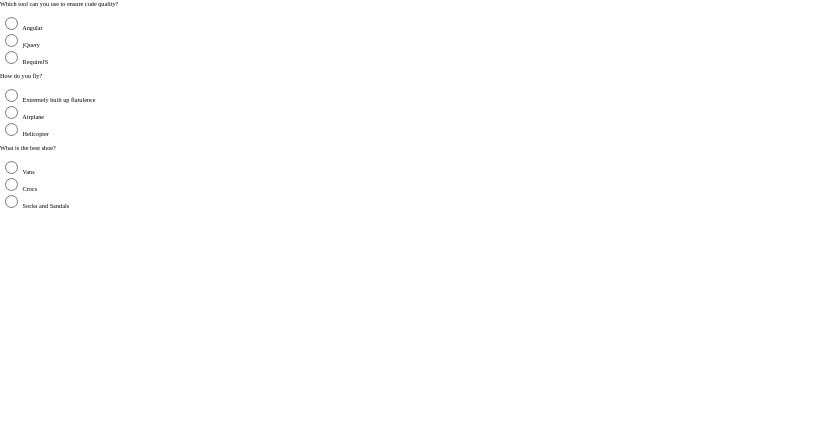
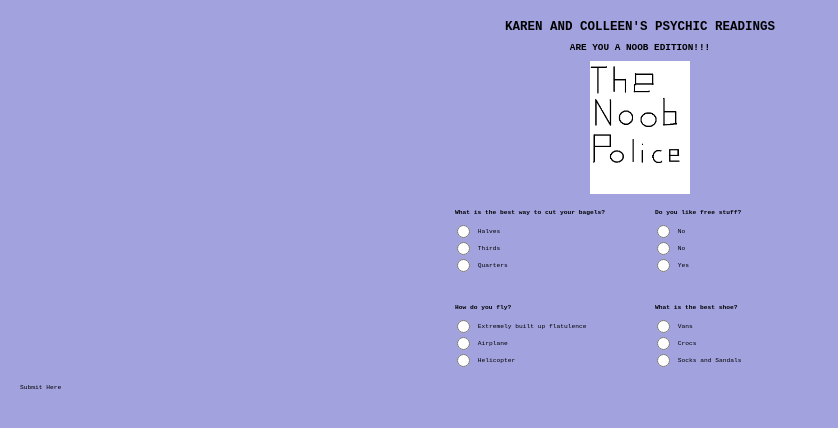
Before and after one commit to staten-island-tech/ap-csp-quiz-game-choikaren, a website built with Parcel: page src/index.html in a window 1280 px wide. Shown: the whole page, without its empty margins (0-838 px from the left). Built offline with nearby package versions, Linux system fonts and the light colour scheme.

Commit message:
10/14/2020
working!!

```diff
--- a/src/index.html
+++ b/src/index.html
@@ -1,15 +1,23 @@
 <html lang="en">
+
 <head>
     <meta charset="UTF-8">
     <meta name="viewport" content="width=device-width, initial-scale=1.0">
     <title>Document</title>
     <link rel="stylesheet" href="scss/style.scss">
 </head>
-<body>
-    <div class="quiz"></div>
-    <buttton class="submit"></buttton>
-    <div class="results"></div>
 
-    <script src="js/index.js" ></script>
+<body class="body">
+    <div class="title">
+        <h1>Karen and Colleen's Psychic Readings</h1>
+        <h2>are you a noob edition!!!</h2>
+        <img src="media/noob-police.gif" alt="">
+    </div>
+    <div id="quiz"></div>
+    <buttton id="submit">Submit Here</buttton>
+    <div id="results"></div>
+
+    <script src="js/index.js"></script>
 </body>
+
 </html>
--- a/src/js/DOM.js
+++ b/src/js/DOM.js
@@ -1,7 +1,7 @@
 const DOMSelectors = {
-    quizContainer: document.querySelector(".quiz"),
-    resultsContainer: document.querySelector(".results"),
-    submitButton: document.querySelector(".submit"),
+    quizContainer: document.querySelector("#quiz"),
+    resultsContainer: document.querySelector("#results"),
+    submitButton: document.querySelector("#submit"),
 };
 
 export {DOMSelectors};
--- a/src/js/index.js
+++ b/src/js/index.js
@@ -1,31 +1,61 @@
 import { quizQuestions } from "./questions";
 import { DOMSelectors } from "./DOM";
-console.log ("connected");
+console.log("connected");
 
 const init = function () {
 
-    quizQuestions.forEach((item) =>
+  quizQuestions.forEach((item) =>
 
-        DOMSelectors.quizContainer.insertAdjacentHTML("afterbegin",
-            `<div class="question">
-              <div class="questionAsked">${item.question}</div>
+    DOMSelectors.quizContainer.insertAdjacentHTML("afterbegin",
+      `<div class="question" id="${item.number}" >
+              <div class="questionAsked" >${item.question}</div>
               <br>
               <div class="choicesContainer" >
+                <div class="row" >
+                    <input type="radio" id="${item.answers}" name="${item.number}" value="${item.answers.a}">
+                    <label for="${item.answers.a}">${item.answers.a}</label>
+                </div>
 
-              <input type="radio" id="${item.answers.a}" name="${item.number}" value="${item.answers.a}">
-              <label for="${item.answers.a}">${item.answers.a}</label><br>
+                <div class="row" >
+                <input type="radio" id="${item.answers}" name="${item.number}" value="${item.answers.b}">
+                <label for="${item.answers}">${item.answers.b}</label>
+                </div>
 
-              <input type="radio" id="${item.answers.b}" name="${item.number}" value="${item.answers.b}">
-              <label for="${item.answers.b}">${item.answers.b}</label><br>
+                <div class="row" >
+                <input type="radio" id="${item.answers}" name="${item.number}"  value="${item.answers.c}">
+                <label for="${item.answers}">${item.answers.c}</label>
+                </div>
 
-              <input type="radio" id="${item.answers.c}" name="${item.number}"  value="${item.answers.c}">
-              <label for="${item.answers.c}">${item.answers.c}</label>
+
               </div>
-              <br>
             </div>`
-        )
+    )
+  );
+
+  const submitQuiz = function () {
+    var quizScore = 0;
+
+    quizQuestions.forEach((question) => {
+      const answerSelected = document.querySelector(
+        `input[name="${question.number}"]:checked`
+      ).value;
+      if (answerSelected === `${question.correctAnswer}`) {
+        quizScore++;
+        document.getElementById(`${question.number}`).style.backgroundColor = "rgb(10,200,110)";
+      }
+      else {
+        document.getElementById(`${question.number}`).style.backgroundColor = "rgb(200,100,110)";
+      }
+    }
     );
+    DOMSelectors.resultsContainer.innerHTML = "";
+    DOMSelectors.resultsContainer.insertAdjacentHTML("afterbegin", `<h1>Your Score is ${quizScore}/${quizQuestions.length}</h1>` ) ;
+  }
+
+
+  DOMSelectors.submitButton.addEventListener("click", submitQuiz );
+
 
 };
 
-init ();
+init();
--- a/src/js/questions.js
+++ b/src/js/questions.js
@@ -7,7 +7,7 @@
             b: "Crocs",
             c: "Socks and Sandals"
         },
-        correctAnswer: "b"
+        correctAnswer: "Crocs"
     },
     {
         number: 2,
@@ -17,19 +17,29 @@
             b: "Airplane",
             c: "Helicopter"
         },
-        correctAnswer: "a"
+        correctAnswer: "Extremely built up flatulence"
     },
     {
         number: 3,
-        question: "Which tool can you use to ensure code quality?",
+        question: "Do you like free stuff?",
         answers: {
-            a: "Angular",
-            b: "jQuery",
-            c: "RequireJS",
-            d: "ESLint"
+            a: "No",
+            b: "No",
+            c: "Yes"
         },
-        correctAnswer: "d"
+        correctAnswer: "Yes"
+    },
+    {
+        number: 4,
+        question: "What is the best way to cut your bagels?",
+        answers: {
+            a: "Halves",
+            b: "Thirds",
+            c: "Quarters"
+        },
+        correctAnswer: "Quarters"
     }
+
 ];
 
 export { quizQuestions };
--- a/src/scss/style.scss
+++ b/src/scss/style.scss
@@ -5,3 +5,49 @@
   margin: 0 !important;
   font-size: 62.5%;
 }
+
+::selection {
+  background-color: rgb(255, 214, 204);
+}
+
+.body {
+  padding: 2rem !important;
+  background-color: rgb(162, 162, 223);
+  font-family: 'Courier New', Courier, monospace;
+}
+
+.title {
+  text-align: center;
+  text-transform: uppercase;
+
+  img {
+    width: 10rem;
+  }
+}
+
+#quiz {
+  max-width: 40rem;
+  margin: auto;
+  display: grid;
+  // grid-gap: 1rem;
+}
+
+@media (min-width: 400px) {
+  #quiz {
+    grid-template-columns: 1fr 1fr;
+  }
+}
+
+.question {
+  padding: 1.5rem;
+}
+
+.questionAsked {
+  font-weight: bold;
+}
+
+input, label {
+  // height: 1rem;
+  margin: .2rem;
+  vertical-align: middle;
+}
```
Also changed, not shown: dist/index.html, dist/noob-police.d56a27c3.gif (added), src/media/noob alert.gif (added), src/media/noob-police.gif (added), 6 other files.
